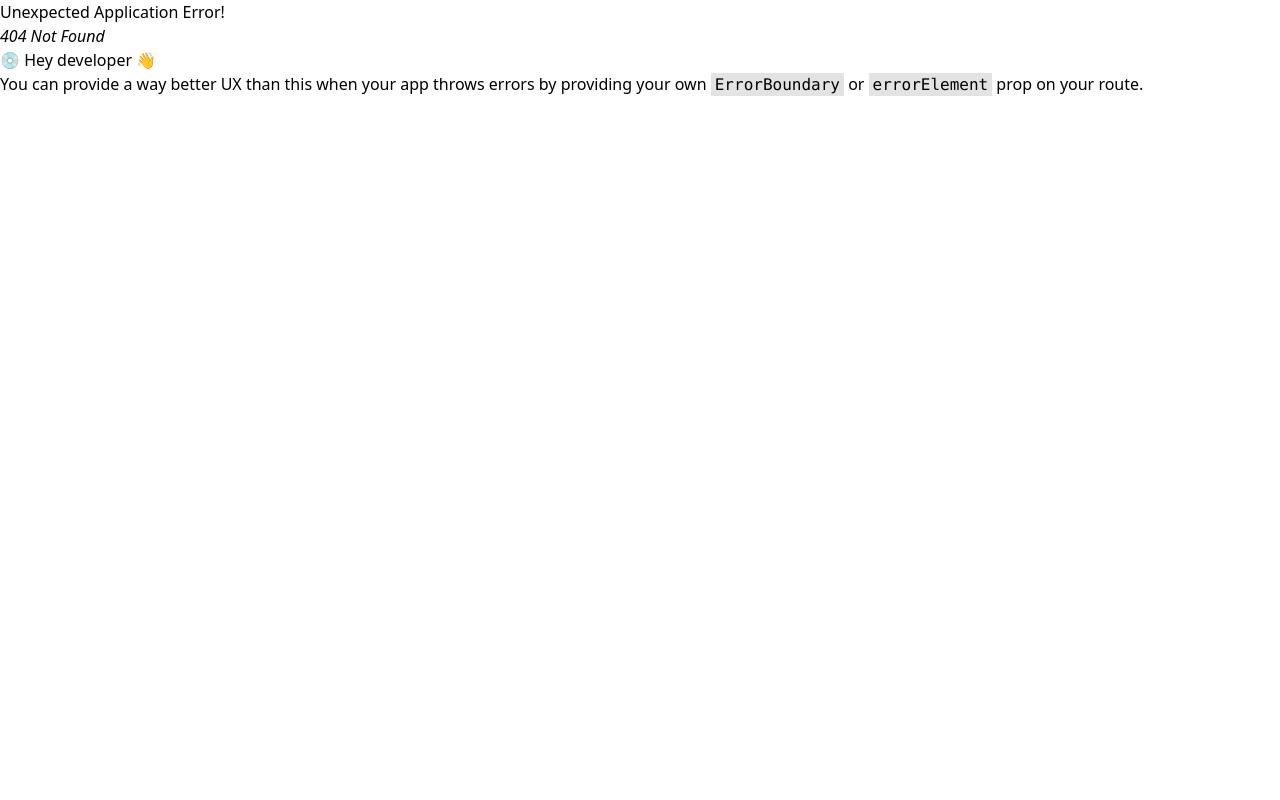
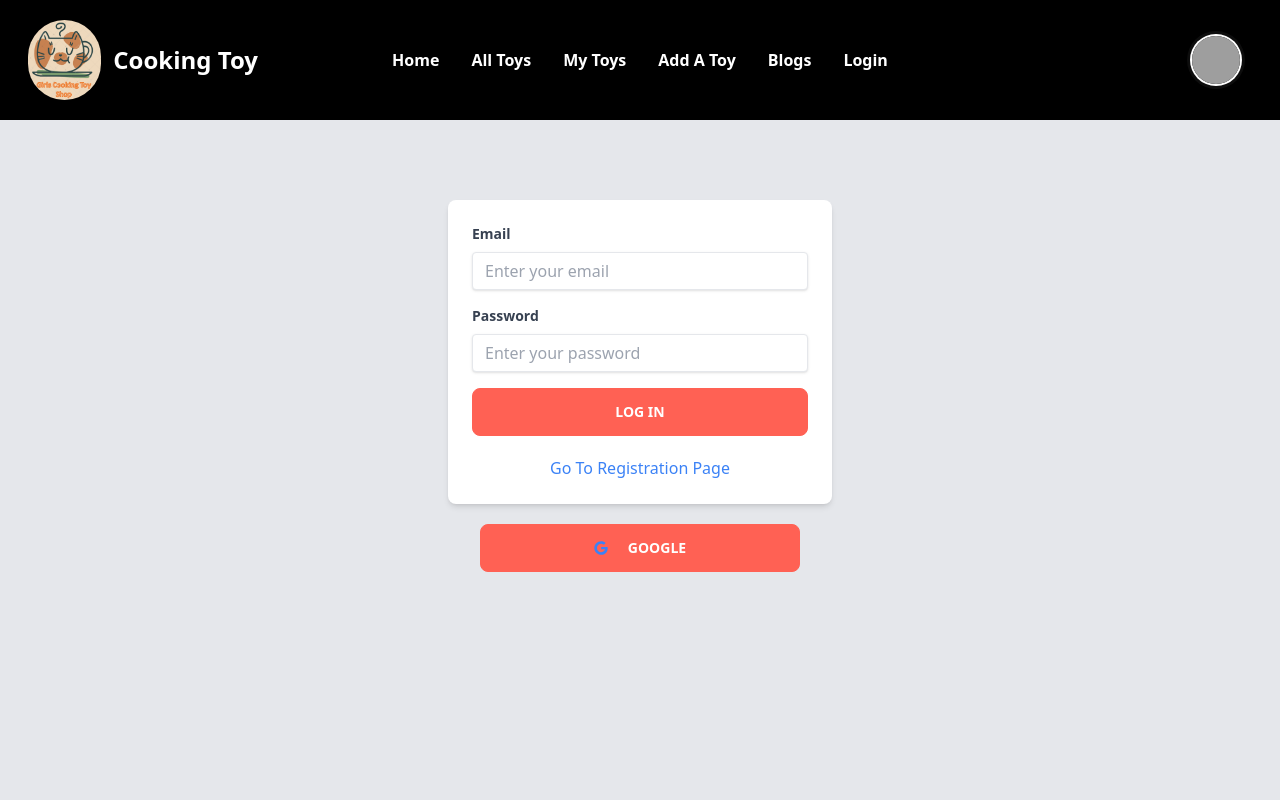
Before and after one commit to NabilaWorld/toy-market-client, a React (Vite) app: page /login in a window 1280 px wide. Before the commit this address had no page. Shown: the top 800 px of the page. Built offline with nearby package versions, Linux system fonts and the light colour scheme; grey boxes are pictures that could not be loaded.

Commit message:
commit the login page

```diff
--- a/package.json
+++ b/package.json
@@ -15,6 +15,7 @@
     "match-sorter": "^6.3.1",
     "react": "^18.2.0",
     "react-dom": "^18.2.0",
+    "react-icons": "^4.8.0",
     "react-router-dom": "^6.11.2",
     "sort-by": "^1.2.0"
   },
--- a/src/Pages/Home/Benetits/Benefits.jsx
+++ b/src/Pages/Home/Benetits/Benefits.jsx
@@ -6,7 +6,7 @@ const Benefits = () => {
             <br />
             <h1 className='text-center font-bold text-xl my-10'>Girl's cooking toys offer numerous benefits for children's development:</h1>
 
-            <ul className='md:mx-40 mx-5'>
+            <ul className='md:mx-40 mx-5 bg-gray-100 rounded-lg border-2 p-5'>
                 <li> <b>1. Skill development:</b> Cooking toys encourage the development of fine motor skills as children manipulate utensils, pots, and pans. They also learn hand-eye coordination while pouring, stirring, and measuring ingredients.</li> <br />
 
                 <li> <b>2. Creativity and imagination:</b> Cooking toys provide a platform for imaginative play, allowing children to experiment with different recipes and create their own culinary masterpieces. They can pretend to be chefs, restaurant owners, or hosts of a cooking show, fostering creativity and storytelling skills.</li> <br />
--- /dev/null
+++ b/src/Pages/Home/Blog/Blog.jsx
@@ -0,0 +1,35 @@
+import React from 'react';
+
+const Blog = () => {
+    return (
+        <div className='mx-2 md:mx-40'>
+            <h1 className='text-center font-bold text-2xl my-10'>Question And Answer Section</h1>
+
+            <div>
+                <h1 className='font-bold'>1. What is an access token and refresh token? How do they work and where should we store them on the client-side?</h1>
+
+                <p> <b>Ans:</b> Lorem ipsum dolor, sit amet consectetur adipisicing elit. In quibusdam, magnam incidunt, vitae voluptatum, deleniti explicabo consequuntur laudantium ducimus cumque excepturi aperiam. Ipsum, maxime! Fuga, recusandae. Veritatis dolorem provident ex?</p>
+            </div> <br />
+
+            <div>
+                <h1 className='font-bold'>2. Compare SQL and NoSQL databases?</h1>
+
+                <p> <b>Ans:</b> Lorem ipsum dolor, sit amet consectetur adipisicing elit. In quibusdam, magnam incidunt, vitae voluptatum, deleniti explicabo consequuntur laudantium ducimus cumque excepturi aperiam. Ipsum, maxime! Fuga, recusandae. Veritatis dolorem provident ex?</p>
+            </div> <br />
+
+            <div>
+                <h1 className='font-bold'>3. What is express js? What is Nest JS?</h1>
+
+                <p> <b>Ans:</b> Lorem ipsum dolor, sit amet consectetur adipisicing elit. In quibusdam, magnam incidunt, vitae voluptatum, deleniti explicabo consequuntur laudantium ducimus cumque excepturi aperiam. Ipsum, maxime! Fuga, recusandae. Veritatis dolorem provident ex?</p>
+            </div> <br />
+
+            <div>
+                <h1 className='font-bold'>4. What is MongoDB aggregate and how does it work ?</h1>
+
+                <p> <b>Ans:</b> Lorem ipsum dolor, sit amet consectetur adipisicing elit. In quibusdam, magnam incidunt, vitae voluptatum, deleniti explicabo consequuntur laudantium ducimus cumque excepturi aperiam. Ipsum, maxime! Fuga, recusandae. Veritatis dolorem provident ex?</p>
+            </div> <br />
+        </div>
+    );
+};
+
+export default Blog;
--- /dev/null
+++ b/src/Pages/Home/LogIn/Login.jsx
@@ -0,0 +1,37 @@
+import React from 'react';
+import { Link } from 'react-router-dom';
+import { FaGoogle } from 'react-icons/fa';
+
+const Login = () => {
+    return (
+        <div>
+            <div className="flex flex-col items-center pt-20 min-h-screen bg-gray-200">
+                <form className="w-full max-w-sm bg-white rounded-lg shadow-md p-6">
+                    <div className="mb-4">
+                        <label htmlFor="email" className="block text-gray-700 text-sm font-bold mb-2">Email</label>
+                        <input id="email" type="email" className="shadow appearance-none border rounded w-full py-2 px-3 text-gray-700 leading-tight focus:outline-none focus:shadow-outline" placeholder="Enter your email" />
+                    </div>
+                    <div className="mb-4">
+                        <label htmlFor="password" className="block text-gray-700 text-sm font-bold mb-2">Password</label>
+                        <input id="password" type="password" className="shadow appearance-none border rounded w-full py-2 px-3 text-gray-700 leading-tight focus:outline-none focus:shadow-outline" placeholder="Enter your password" />
+                    </div>
+                    <div className="flex items-center justify-between">
+
+                        <input type="submit" className="btn btn-warning rounded-lg w-full"  value='Log In' />
+
+                    </div>
+
+                    <p className='mt-5 text-center text-blue-500'> <Link to='/registration'>Go To Registration Page </Link> </p>
+                </form>
+
+                <button className="btn btn-warning w-80 mt-5 rounded-lg"> <FaGoogle className='mr-5 text-blue-500'></FaGoogle> Google</button>
+            </div>
+
+
+
+
+        </div>
+    );
+};
+
+export default Login;
--- /dev/null
+++ b/src/Pages/Home/Registration/Registration.jsx
@@ -0,0 +1,11 @@
+import React from 'react';
+
+const Registration = () => {
+    return (
+        <div>
+
+        </div>
+    );
+};
+
+export default Registration;
--- a/src/Pages/Home/SidePage/SidePage.jsx
+++ b/src/Pages/Home/SidePage/SidePage.jsx
@@ -10,7 +10,9 @@ const SidePage = () => {
             <h1 className='text-center text-3xl font-bold mt-12 mb-8'>About Out Produce</h1>
 
         <div className='md:flex items-center mx-5 md:mx-20 my-10'>
+
         <img src={img1} className='w-96' alt="" />
+
             <p className='md:text-center  text-xl mb-4'>In our shop, we offer high-quality girl's cooking toys that are designed to provide a fun and engaging experience for children. Our toys are made from durable materials to ensure longevity and safety during play. They are also designed with attention to detail, mimicking real kitchen utensils and appliances to enhance the imaginative play experience. We offer a variety of cooking toy sets that include pots, pans, utensils, play food, and even miniature kitchen appliances. These toys are suitable for different age groups and skill levels, allowing children to learn and grow at their own pace. Visit our shop to explore our range of girl's cooking toys and provide children with an exciting opportunity to develop essential skills while having fun.</p>
         </div>
 
--- a/src/Pages/Shared/Navbar/Navbar.jsx
+++ b/src/Pages/Shared/Navbar/Navbar.jsx
@@ -1,5 +1,6 @@
 import React from 'react';
 import logo from '../../../assets/logo.png'
+import { Link } from 'react-router-dom';
 
 const Navbar = () => {
     return (
@@ -11,11 +12,22 @@ const Navbar = () => {
                             <svg xmlns="http://www.w3.org/2000/svg" className="h-5 w-5" fill="none" viewBox="0 0 24 24" stroke="currentColor"><path strokeLinecap="round" strokeLinejoin="round" strokeWidth="2" d="M4 6h16M4 12h8m-8 6h16" /></svg>
                         </label>
                         <ul tabIndex={0} className="menu menu-compact dropdown-content mt-3 p-2 shadow bg-neutral rounded-box w-52  font-bold">
-                            <li><a>Home</a></li>
+
+                        <Link to='/'>
+                           <li><a>Home</a></li>
+                        </Link>
+
                             <li><a>All Toys</a></li>
                             <li><a>My Toys</a></li>
                             <li><a> Add A Toy</a></li>
-                            <li><a>Blogs</a></li>
+
+                            <Link to='/blog'>
+                              <li><a>Blogs</a></li>
+                            </Link>
+
+                            <Link to='/login'>
+                              <li><a>Login</a></li>
+                            </Link>
                         </ul>
                     </div>
 
@@ -26,11 +38,23 @@ const Navbar = () => {
                 </div>
                 <div className="navbar-center hidden lg:flex">
                     <ul className="menu menu-horizontal px-1 font-bold">
-                        <li><a>Home</a></li>
+
+                        <Link to='/'>
+                           <li><a>Home</a></li>
+                        </Link>
+
                         <li><a>All Toys</a></li>
                         <li><a>My Toys</a></li>
                         <li><a> Add A Toy</a></li>
-                        <li><a>Blogs</a></li>
+
+                        <Link to='/blog'>
+                              <li><a>Blogs</a></li>
+                        </Link>
+
+                        <Link to='/login'>
+                              <li><a>Login</a></li>
+                            </Link>
+
                     </ul>
                 </div>
                 <div className="navbar-end">
```
Also changed, not shown: src/Routes/Routes.jsx (+16 -1 lines), 1 other file (tests, documents, lock files or other folders).
